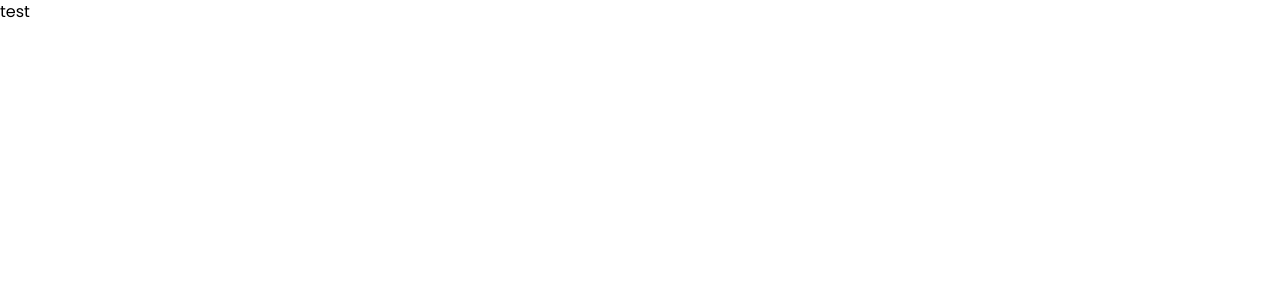
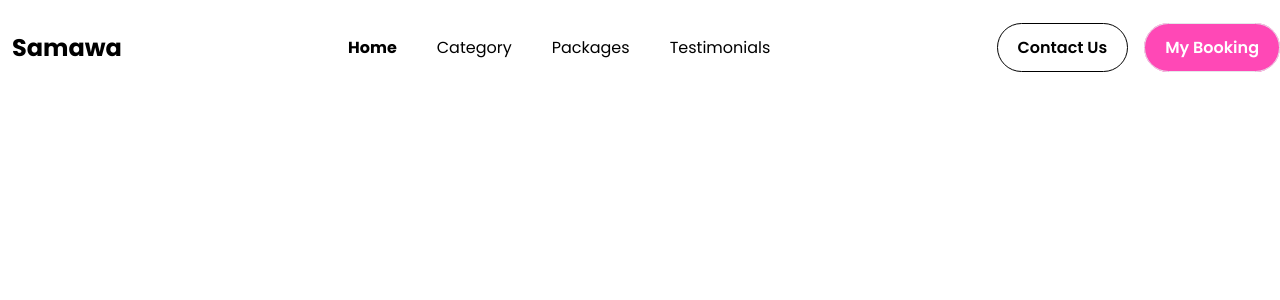
Before and after one commit to rizkytm/samawa, a Next.js app: page / in a window 1280 px wide. Shown: the top 300 px of the page. Built offline with nearby package versions, Linux system fonts and the light colour scheme.

Commit message:
feat: header component

```diff
--- a/src/app/page.tsx
+++ b/src/app/page.tsx
@@ -1,7 +1,9 @@
+import Header from '@/components/Header';
+
 export default function Home() {
   return (
-    <main className="">
-      test
+    <main className="flex flex-col gap-y-16">
+      <Header />
     </main>
   );
 }
--- /dev/null
+++ b/src/components/Header/index.tsx
@@ -0,0 +1,92 @@
+'use client';
+import React from 'react';
+import Logo from '@/assets/images/logo-samawa.svg';
+import { usePathname } from 'next/navigation';
+import Link from 'next/link';
+
+type Props = {};
+
+function Header({}: Props) {
+  const pathname = usePathname();
+  const mainMenus = [
+    {
+      key: 'homepage',
+      label: 'Home',
+      slug: '/',
+    },
+    {
+      key: 'category',
+      label: 'Category',
+      slug: '/categories',
+    },
+    {
+      key: 'packages',
+      label: 'Packages',
+      slug: '/packages',
+    },
+    {
+      key: 'testimonials',
+      label: 'Testimonials',
+      slug: '/testimonials',
+    },
+  ];
+
+  return (
+    <header className="flex justify-between container mx-auto items-center pt-8 -mb-8">
+      <span className="flex gap-x-3 items-center">
+        <span className="text-color2">
+          <Logo />
+        </span>
+        <span className="text-2xl font-bold cursor-default">Samawa</span>
+      </span>
+      <ul className="flex gap-x-10">
+        {mainMenus.map((menu) => {
+          let isActive = false;
+          if (!!menu.slug) {
+            if (
+              pathname === menu.slug ||
+              (pathname.startsWith(menu.slug) &&
+                pathname.charAt(menu.slug.length) === '/')
+            ) {
+              isActive = true;
+            }
+          }
+          return (
+            <li key={menu.key}>
+              <Link
+                href={menu.slug}
+                className={[
+                  'hover:underline',
+                  isActive ? 'font-bold' : '',
+                ].join(' ')}
+                aria-current={isActive ? 'true' : 'false'}
+              >
+                {menu.label}
+              </Link>
+            </li>
+          );
+        })}
+      </ul>
+      <ul className="flex gap-x-4">
+        <li>
+          <Link
+            href="/contacts"
+            className="border border-dark1 px-5 py-3 rounded-full font-semibold"
+          >
+            Contact Us
+          </Link>
+        </li>
+        <li>
+          <Link
+            href="/bookings"
+            className="border transparent bg-color2 text-light1 px-5 py-3 rounded-full font-semibold"
+          >
+            My Booking
+          </Link>
+        </li>
+      </ul>
+    </header>
+  );
+}
+
+export default Header;
--- a/tailwind.config.ts
+++ b/tailwind.config.ts
@@ -15,6 +15,7 @@
   content: [
     "./src/components/**/*.{js,ts,jsx,tsx,mdx}",
     "./src/app/**/*.{js,ts,jsx,tsx,mdx}",
+    "./src/assets/images/*.svg",
   ],
   theme: {
     extend: {
```
Also changed, not shown: src/assets/images/logo-samawa.svg (added).
